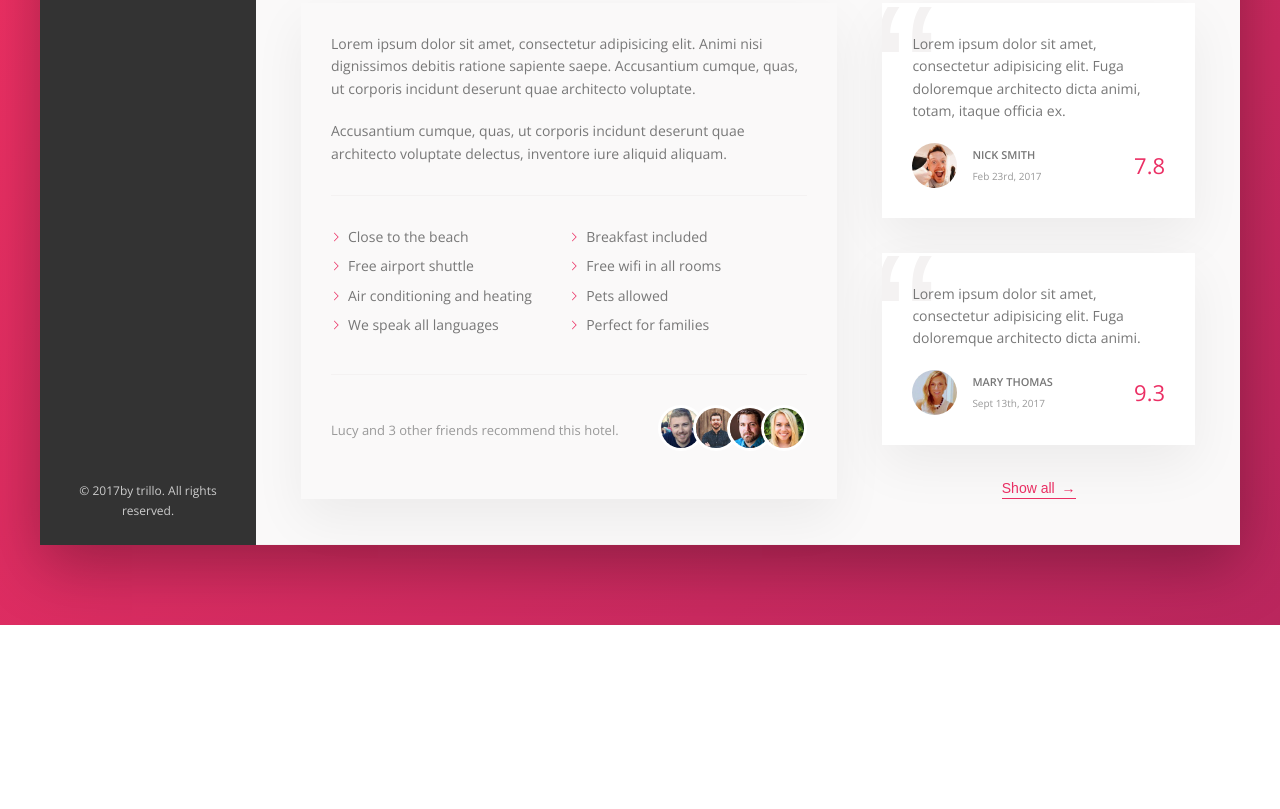
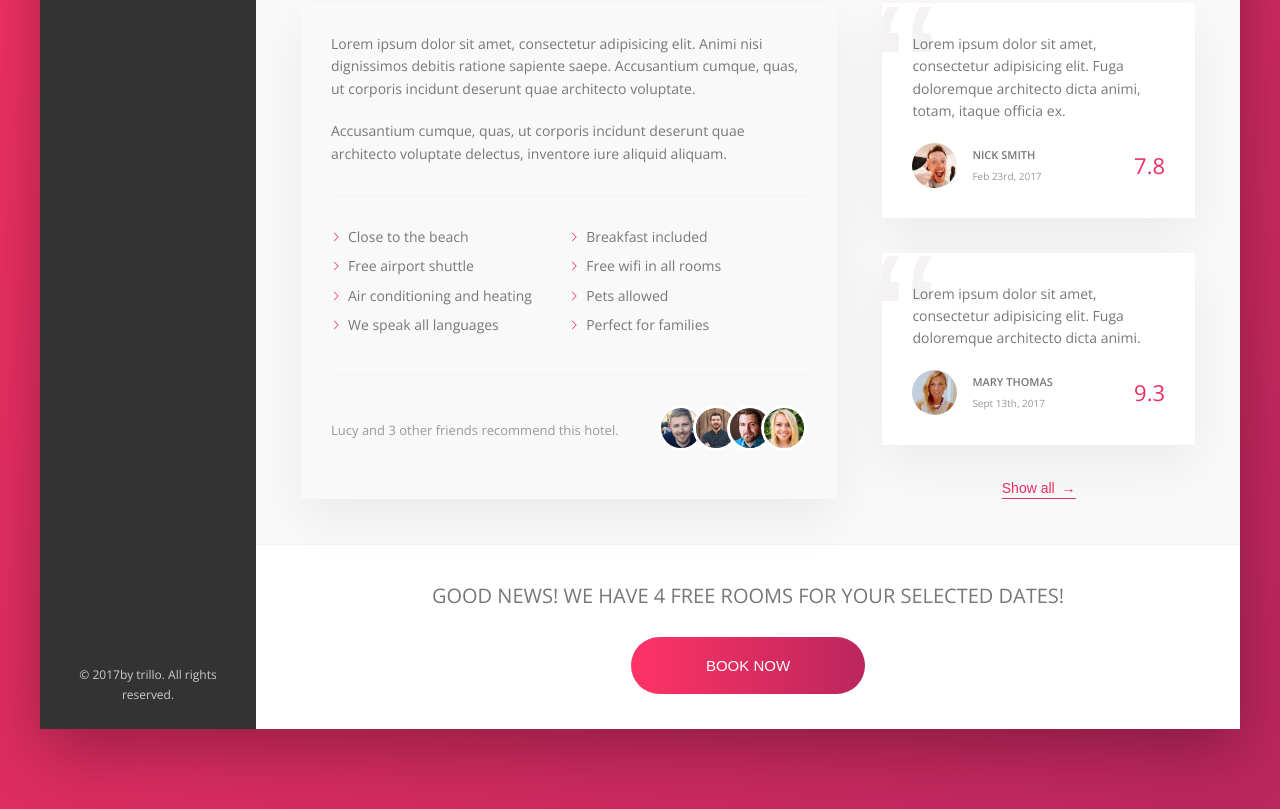
Before and after one commit to PhillipNzau/Trillo, a website: page index.html in a window 1280 px wide. Shown: the part 644-1453 px from the top of the page. Before the commit the page ends 1269 px from the top, so only its background shows below. Drawn offline with nearby package versions, Linux system fonts and the light colour scheme.

Commit message:
Desktop complete

```diff
--- a/index.html
+++ b/index.html
@@ -282,6 +282,17 @@
               <button class="btn-inline">Show all <span>&rarr;</span></button>
             </div>
           </div>
+
+          <div class="cta">
+            <h2 class="cta__book-now">
+              Good news! We have 4 free rooms for your selected dates!
+            </h2>
+
+            <button class="btn">
+              <span class="btn__visible">Book now</span>
+              <span class="btn__invisible">Only 4 rooms left</span>
+            </button>
+          </div>
         </main>
       </div>
     </div>
--- a/sass/_components.scss
+++ b/sass/_components.scss
@@ -447,3 +447,76 @@
     z-index: 1;
   }
 }
+
+///////////////////////////////////
+// Cta
+.cta {
+  padding: 3.5rem 0;
+  text-align: center;
+
+  &__book-now {
+    font-size: 2rem;
+    font-weight: 300;
+    text-transform: uppercase;
+    margin-bottom: 2.5rem;
+  }
+}
+
+///////////////////////////////////
+// Cta button
+.btn {
+  font-size: 1.5rem;
+  font-weight: 300;
+  text-transform: uppercase;
+  border-radius: 100px;
+  border: none;
+  background-image: linear-gradient(
+    to right,
+    var(--color-primary-light),
+    var(--color-primary-dark)
+  );
+  color: #fff;
+  position: relative;
+  overflow: hidden;
+  cursor: pointer;
+
+  & > * {
+    //select all children
+    display: inline-block;
+    height: 100%;
+    width: 100%;
+    transition: all 0.2s;
+  }
+
+  &__visible {
+    display: inline-block;
+    padding: 2rem 7.5rem;
+  }
+
+  &__invisible {
+    position: absolute;
+    padding: 2rem 0;
+    left: 0;
+    top: -100%;
+  }
+
+  &:hover {
+    background-image: linear-gradient(
+      to left,
+      var(--color-primary-light),
+      var(--color-primary-dark)
+    );
+    .btn__visible {
+      transform: translateY(100%);
+    }
+
+    .btn__invisible {
+      top: 0;
+    }
+  }
+
+  &:focus {
+    outline: none;
+    animation: pulsate 1s infinite;
+  }
+}
```
Also changed, not shown: css/style.css.
